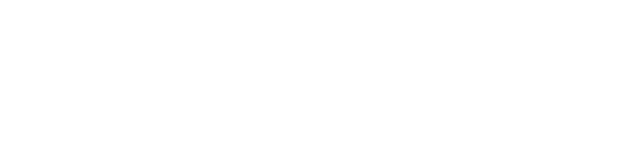
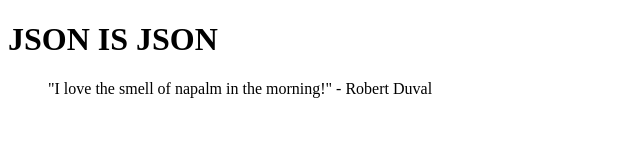
Before and after one commit to seanhaughey/JSON, a plain HTML site: page index.html in a window 1280 px wide. Shown: the whole page, without its empty margins (0-640 px from the left). Drawn offline with Linux system fonts and the light colour scheme.

Commit message:
Developer 2 changes

```diff
--- a/index.html
+++ b/index.html
@@ -1,9 +1,10 @@
 <!DOCTYPE html>
 <html>
 <head>
-	<title></title>
+	<title>JSON</title>
 </head>
 <body>
-
+	<h1>JSON IS JSON</h1>
+	<blockquote>"I love the smell of napalm in the morning!" - Robert Duval</blockquote>
 </body>
 </html>
```
Also changed, not shown: style.css (added).
